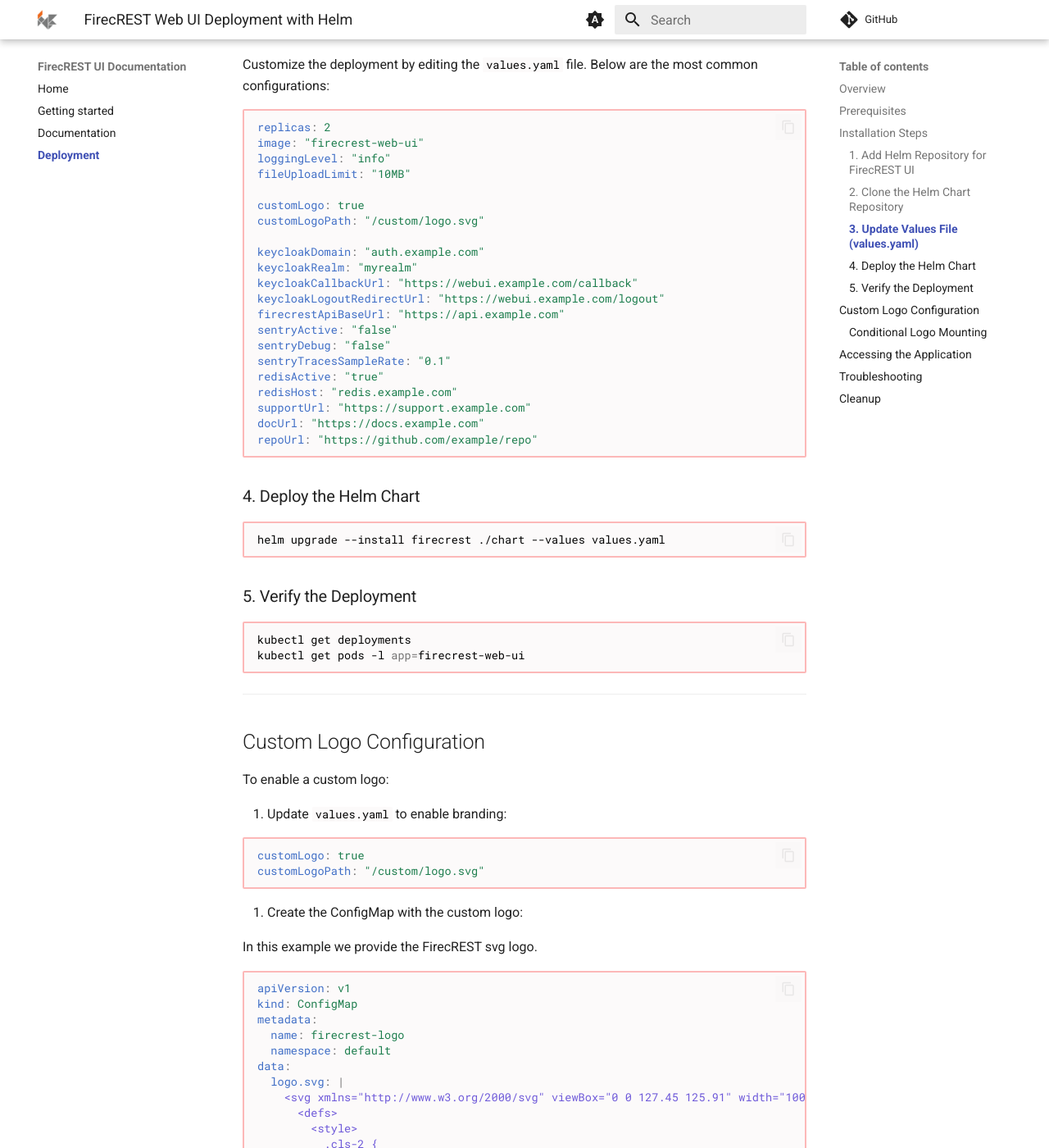
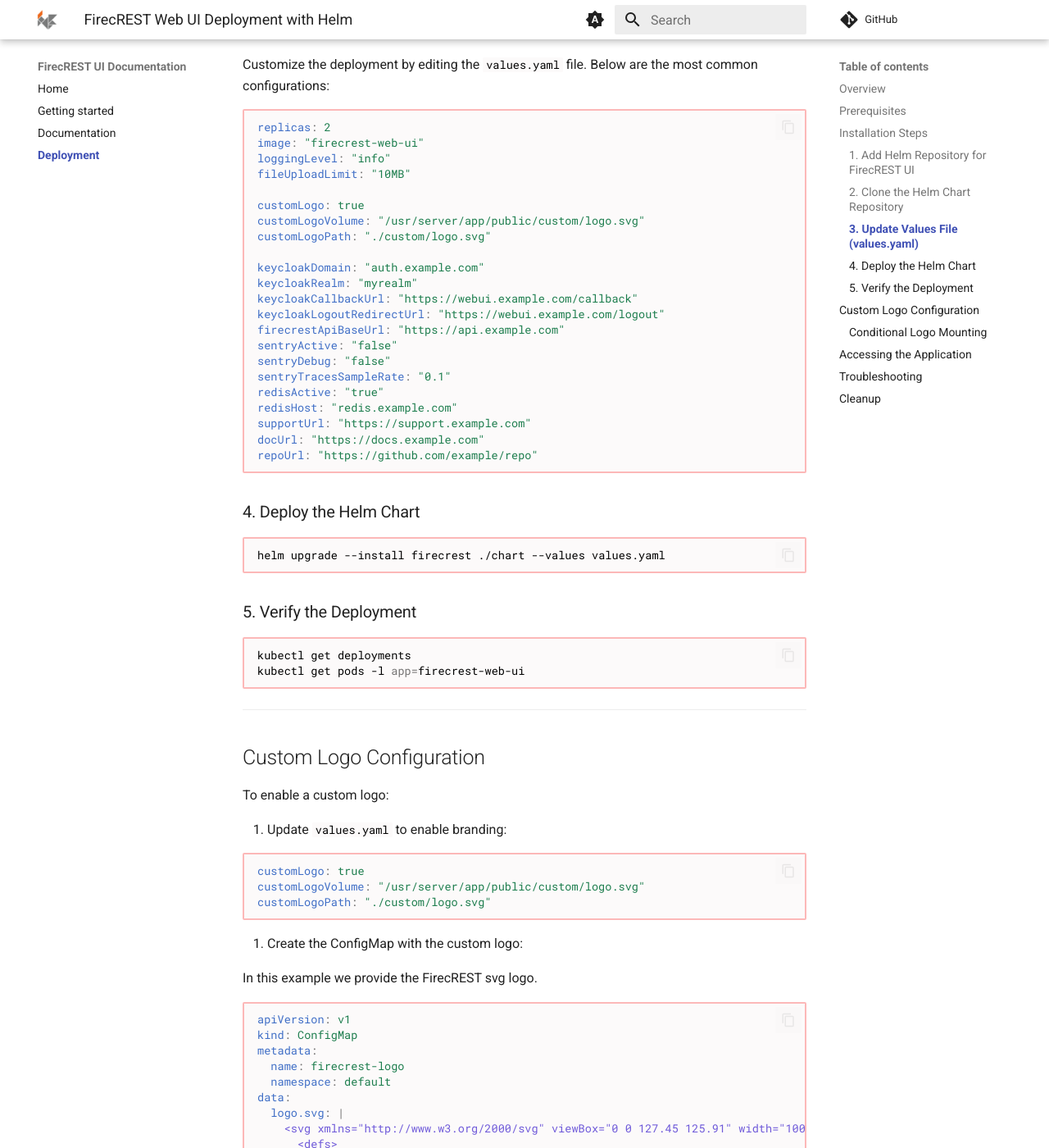
Before and after one commit to eth-cscs/firecrest-ui, an MkDocs documentation site: the page built from docs/deployment/README.md, in a window 1280 px wide and 1400 px high, scrolled down 1096 px. Shown: the whole window at 82% size. Built offline with MkDocs 1.6.1 and Material for MkDocs 9.7.7, drawn with Linux system fonts in a browser that asks for light colours; comment, search, counter and statistics services are not loaded; some of the changed text lies outside the part shown.

Commit message:
firecrest ui helm volume and logo config fixes

````diff
--- a/docs/deployment/README.md
+++ b/docs/deployment/README.md
@@ -50,7 +50,8 @@ loggingLevel: "info"
 fileUploadLimit: "10MB"
 
 customLogo: true
-customLogoPath: "/custom/logo.svg"
+customLogoVolume: "/usr/server/app/public/custom/logo.svg"
+customLogoPath: "./custom/logo.svg"
 
 keycloakDomain: "auth.example.com"
 keycloakRealm: "myrealm"
@@ -90,7 +91,8 @@ To enable a custom logo:
 
 ```yaml
 customLogo: true
-customLogoPath: "/custom/logo.svg"
+customLogoVolume: "/usr/server/app/public/custom/logo.svg"
+customLogoPath: "./custom/logo.svg"
 ```
 
 2. Create the ConfigMap with the custom logo:
@@ -131,7 +133,7 @@ In the `deployment.yaml`, make sure to conditionally include the volume and volu
 {{- if .Values.customLogo }}
 volumeMounts:
   - name: logo-volume
-    mountPath: {{ .Values.customLogoPath }}
+    mountPath: {{ .Values.customLogoVolume }}
     subPath: logo.svg
 {{- end }}
 
````
Also changed, not shown: 2 other files.
